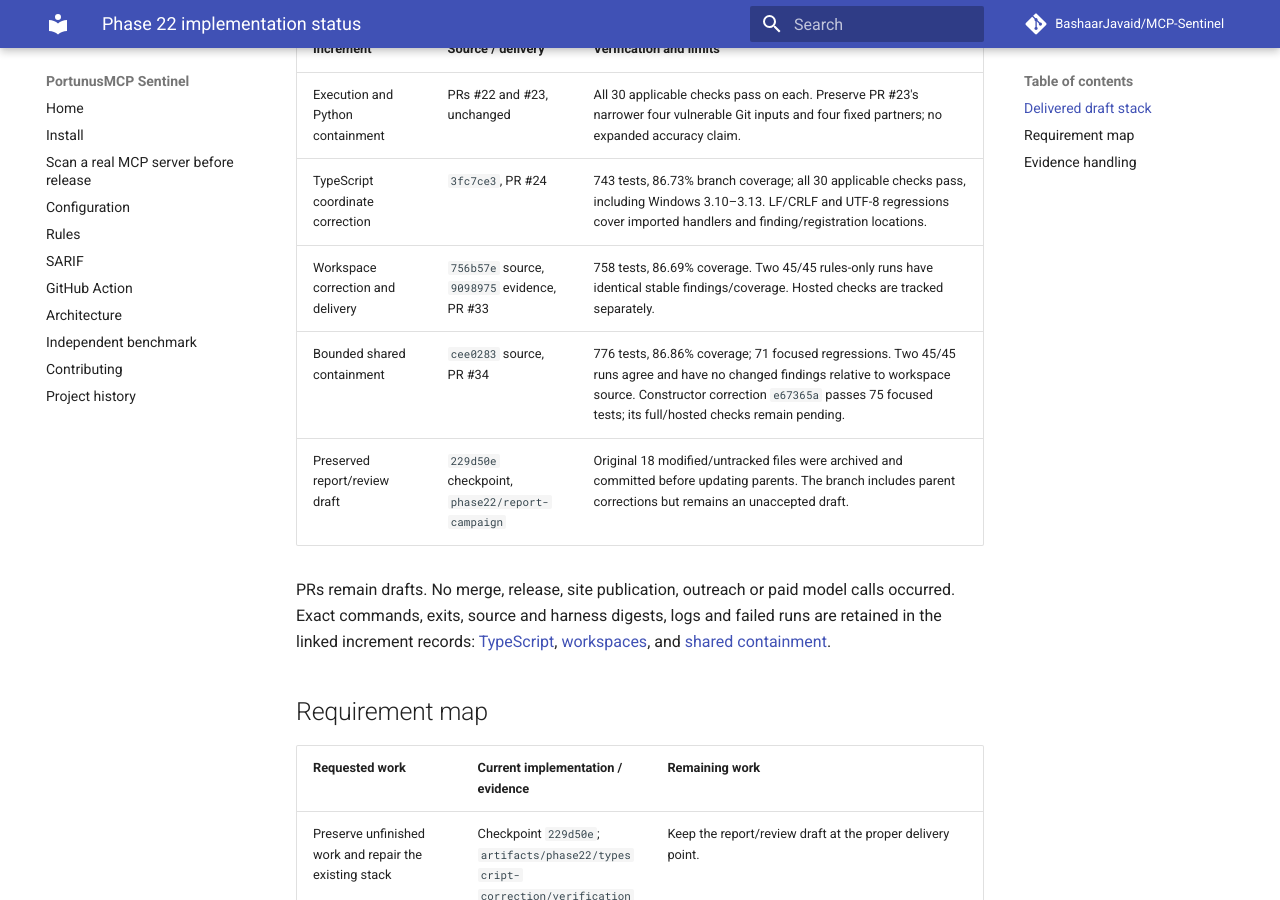
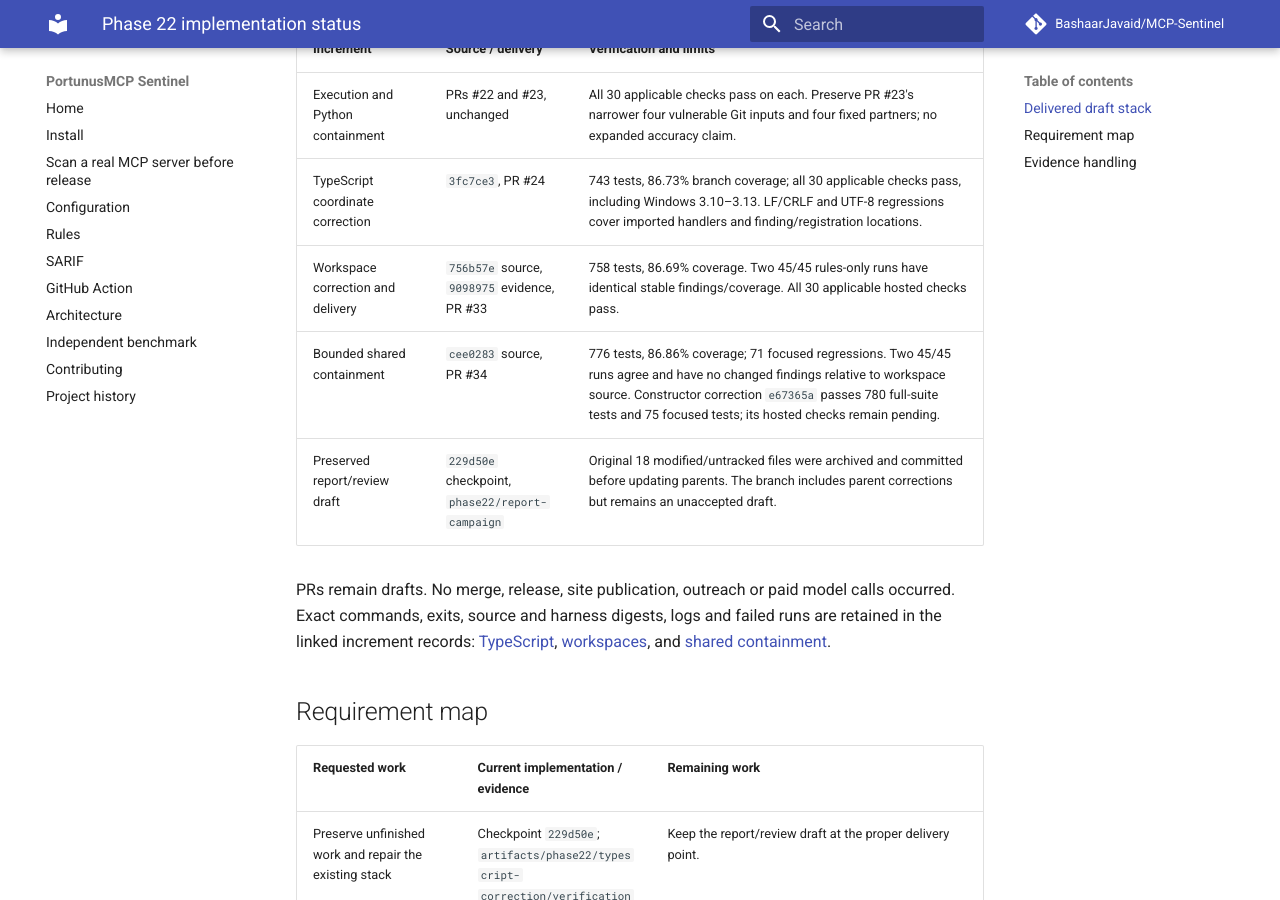
Before and after one commit to BashaarJavaid/MCP-Sentinel, an MkDocs documentation site: the page built from docs/phase22-implementation-status.md, in a window 1280 px wide and 900 px high, scrolled down 321 px. Built offline with MkDocs 1.6.1 and Material for MkDocs 9.7.7, drawn with Linux system fonts in a browser that asks for light colours; comment, search, counter and statistics services are not loaded.

Commit message:
Retain constructor quality and workspace hosted verification

```diff
--- a/docs/phase22-implementation-status.md
+++ b/docs/phase22-implementation-status.md
@@ -11,8 +11,8 @@ recruitment remains deferred, and the external pilot gate remains unmet. The
 | --- | --- | --- |
 | Execution and Python containment | PRs #22 and #23, unchanged | All 30 applicable checks pass on each. Preserve PR #23's narrower four vulnerable Git inputs and four fixed partners; no expanded accuracy claim. |
 | TypeScript coordinate correction | `3fc7ce3`, PR #24 | 743 tests, 86.73% branch coverage; all 30 applicable checks pass, including Windows 3.10–3.13. LF/CRLF and UTF-8 regressions cover imported handlers and finding/registration locations. |
-| Workspace correction and delivery | `756b57e` source, `9098975` evidence, PR #33 | 758 tests, 86.69% coverage. Two 45/45 rules-only runs have identical stable findings/coverage. Hosted checks are tracked separately. |
-| Bounded shared containment | `cee0283` source, PR #34 | 776 tests, 86.86% coverage; 71 focused regressions. Two 45/45 runs agree and have no changed findings relative to workspace source. Constructor correction `e67365a` passes 75 focused tests; its full/hosted checks remain pending. |
+| Workspace correction and delivery | `756b57e` source, `9098975` evidence, PR #33 | 758 tests, 86.69% coverage. Two 45/45 rules-only runs have identical stable findings/coverage. All 30 applicable hosted checks pass. |
+| Bounded shared containment | `cee0283` source, PR #34 | 776 tests, 86.86% coverage; 71 focused regressions. Two 45/45 runs agree and have no changed findings relative to workspace source. Constructor correction `e67365a` passes 780 full-suite tests and 75 focused tests; its hosted checks remain pending. |
 | Preserved report/review draft | `229d50e` checkpoint, `phase22/report-campaign` | Original 18 modified/untracked files were archived and committed before updating parents. The branch includes parent corrections but remains an unaccepted draft. |
 
 PRs remain drafts. No merge, release, site publication, outreach or paid model
```
Also changed, not shown: docs/phase22-shared-containment.md (+2 -1 lines), 6 other files.
